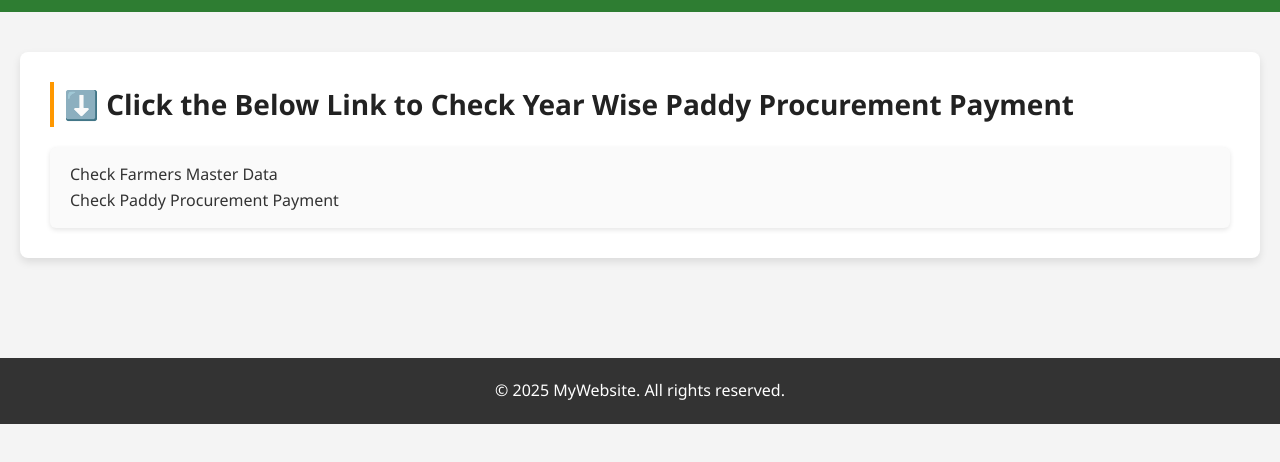
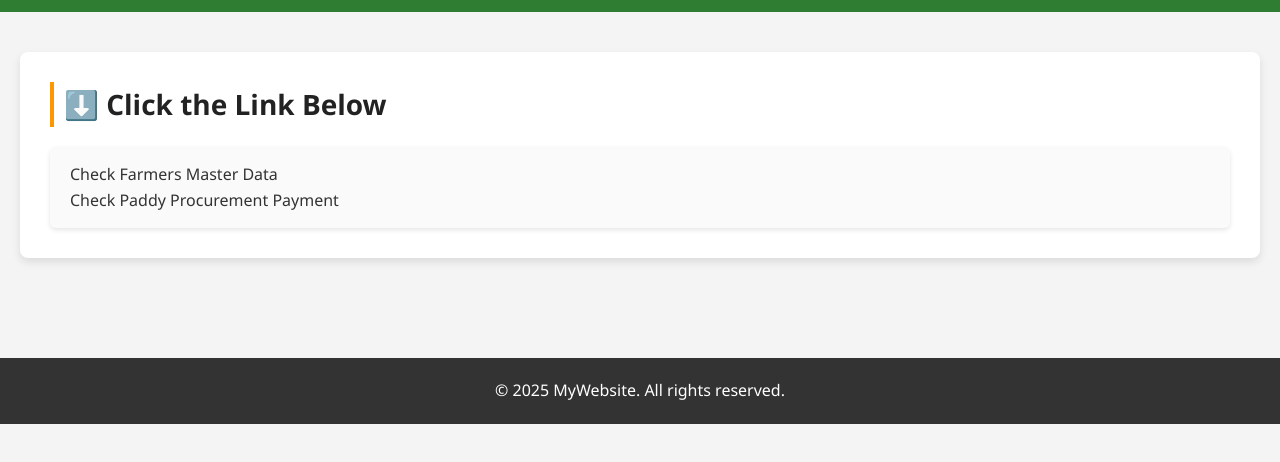
Before and after one commit to Muntaziranwar-commits/bhoomgaadipaddyprocurment, a plain HTML site: page data.html in a window 1280 px wide. Shown: the part 56-518 px from the top of the page. Drawn offline with Linux system fonts and the light colour scheme.

Commit message:
Update data.html

```diff
--- a/data.html
+++ b/data.html
@@ -169,7 +169,7 @@
 
     <!-- Section 1 -->
     <div class="section">
-      <h2>⬇️ Click the Below Link to Check Year Wise Paddy Procurement Payment</h2>
+      <h2>⬇️ Click the Link Below</h2>
       <div class="links">
         <div class="link-card">
           <a href="FarmersMasterData.html">Check Farmers Master Data</a><br>
@@ -186,4 +186,5 @@
 
 </body>
 
+
 </html>
```
